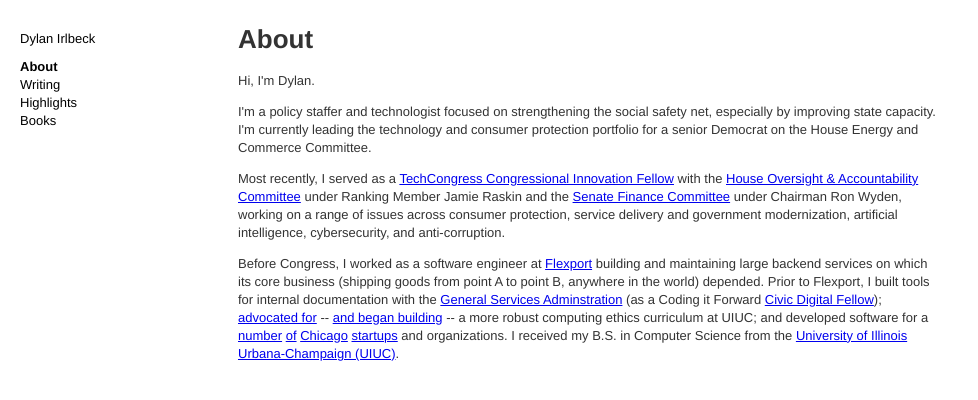
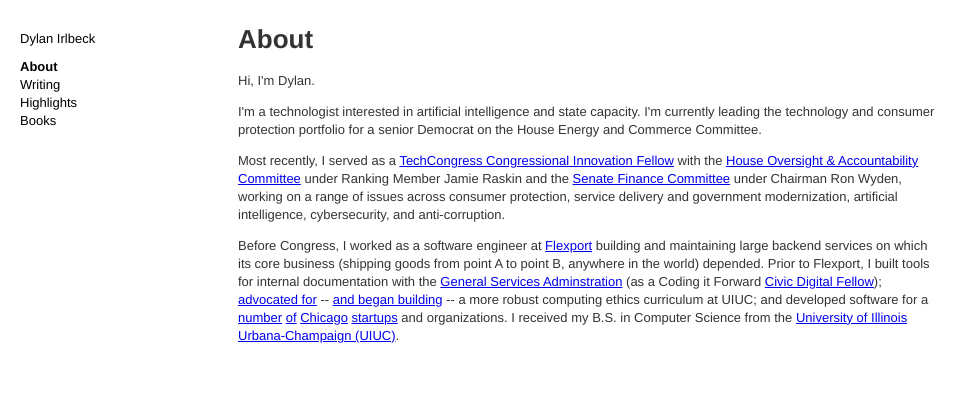
Before and after one commit to dylanirlbeck/dylanirlbeck.com, a website built with Parcel: page about.html in a window 1280 px wide. Shown: the whole page, without its empty margins (0-978 px from the left). Built offline with nearby package versions, Linux system fonts and the light colour scheme.

Commit message:
Update about/intro: technologist interested in AI and state capacity

```diff
--- a/about.html
+++ b/about.html
@@ -23,10 +23,10 @@
       <div id="content">
         <p>Hi, I'm Dylan.</p>
         <p>
-          I'm a policy staffer and technologist focused on strengthening the
-          social safety net, especially by improving state capacity.
-          I'm currently leading the technology and consumer protection portfolio
-          for a senior Democrat on the House Energy and Commerce Committee.
+          I'm a technologist interested in artificial intelligence and state
+          capacity. I'm currently leading the technology and consumer
+          protection portfolio for a senior Democrat on the House Energy and
+          Commerce Committee.
         </p>
         <p>
           Most recently, I served as a
```
Also changed, not shown: index.html (+4 -3 lines).
